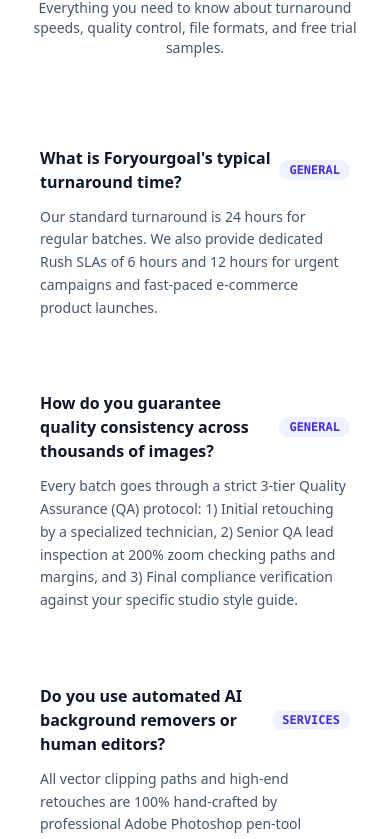
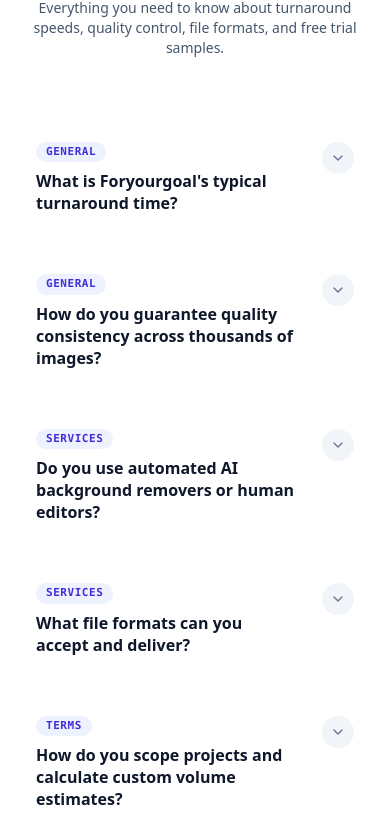
Before and after one commit to mainulislamik/foryourgoal, a Next.js app: page / in a window 390 px wide. Shown: the part 9640-10479 px from the top of the page. Built offline with nearby package versions, Linux system fonts and the light colour scheme.

Commit message:
feat(faq): modernize FAQ section with interactive accordion and collapsed-by-default answers

```diff
--- a/src/app/page.tsx
+++ b/src/app/page.tsx
@@ -3,6 +3,7 @@ import Image from "next/image";
 import Link from "next/link";
 import { getSiteContent } from "@/lib/site-content";
 import { BeforeAfterSlider } from "@/components/ui/BeforeAfterSlider";
+import { HomeFaqAccordion } from "@/components/faq/HomeFaqAccordion";
 import {
   FadeIn,
   StaggerContainer,
@@ -503,23 +504,9 @@ export default async function HomePage() {
           </p>
         </FadeIn>
 
-        <StaggerContainer className="grid grid-cols-1 md:grid-cols-2 gap-6 w-full">
-          {faqs.slice(0, 6).map((faq) => (
-            <StaggerItem key={faq.id}>
-              <HoverCard className="p-6 rounded-2xl bg-white border border-slate-200 shadow-sm h-full">
-                <h3 className="text-base font-bold text-slate-900 flex items-center justify-between">
-                  <span>{faq.question}</span>
-                  <span className="text-indigo-700 text-xs uppercase font-mono px-2.5 py-0.5 rounded-full bg-indigo-50 border border-indigo-200 font-semibold">
-                    {faq.category}
-                  </span>
-                </h3>
-                <p className="mt-3 text-sm text-slate-600 leading-relaxed">
-                  {faq.answer}
-                </p>
-              </HoverCard>
-            </StaggerItem>
-          ))}
-        </StaggerContainer>
+        <FadeIn className="w-full">
+          <HomeFaqAccordion faqs={faqs.slice(0, 6)} />
+        </FadeIn>
 
         <div className="text-center mt-10">
           <Link
--- a/src/components/faq/FaqAccordion.tsx
+++ b/src/components/faq/FaqAccordion.tsx
@@ -11,9 +11,7 @@ interface Props {
 
 export function FaqAccordion({ initialFaqs }: Props) {
   const [activeCategory, setActiveCategory] = useState<string>("all");
-  const [openId, setOpenId] = useState<string | null>(
-    initialFaqs.length > 0 ? initialFaqs[0].id : null
-  );
+  const [openId, setOpenId] = useState<string | null>(null);
 
   const categories = [
     { id: "all", label: "All Questions" },
--- /dev/null
+++ b/src/components/faq/HomeFaqAccordion.tsx
@@ -0,0 +1,88 @@
+"use client";
+
+import React, { useState } from "react";
+import { ChevronDown } from "lucide-react";
+import { FaqItem } from "@/lib/site-content";
+
+interface HomeFaqAccordionProps {
+  faqs: FaqItem[];
+}
+
+export function HomeFaqAccordion({ faqs }: HomeFaqAccordionProps) {
+  // By default, no answer is shown directly (all collapsed)
+  const [openId, setOpenId] = useState<string | null>(null);
+
+  const toggleFaq = (id: string) => {
+    setOpenId((prev) => (prev === id ? null : id));
+  };
+
+  return (
+    <div className="grid grid-cols-1 md:grid-cols-2 gap-5 sm:gap-6 w-full items-start">
+      {faqs.map((faq) => {
+        const isOpen = openId === faq.id;
+        return (
+          <div
+            key={faq.id}
+            className={`rounded-2xl border transition-all duration-300 overflow-hidden bg-white ${
+              isOpen
+                ? "border-indigo-500 shadow-md ring-2 ring-indigo-500/10"
+                : "border-slate-200 hover:border-slate-300 hover:shadow-sm"
+            }`}
+          >
+            <button
+              type="button"
+              onClick={() => toggleFaq(faq.id)}
+              aria-expanded={isOpen}
+              aria-controls={`faq-answer-${faq.id}`}
+              className="w-full p-5 sm:p-6 text-left flex items-start justify-between gap-4 focus:outline-none cursor-pointer group"
+            >
+              <div className="flex-1 pr-2">
+                <div className="flex items-center gap-2 mb-2">
+                  <span className="text-[11px] uppercase font-mono font-bold px-2.5 py-0.5 rounded-full bg-indigo-50 border border-indigo-200 text-indigo-700 tracking-wider">
+                    {faq.category}
+                  </span>
+                </div>
+                <h3
+                  className={`text-base font-bold transition-colors leading-snug ${
+                    isOpen
+                      ? "text-indigo-600"
+                      : "text-slate-900 group-hover:text-indigo-600"
+                  }`}
+                >
+                  {faq.question}
+                </h3>
+              </div>
+
+              <div
+                className={`w-8 h-8 rounded-full flex items-center justify-center shrink-0 transition-all duration-300 ${
+                  isOpen
+                    ? "bg-indigo-600 text-white shadow-xs"
+                    : "bg-slate-100 text-slate-500 group-hover:bg-indigo-50 group-hover:text-indigo-600"
+                }`}
+              >
+                <ChevronDown
+                  className={`w-4 h-4 transition-transform duration-300 ${
+                    isOpen ? "rotate-180" : ""
+                  }`}
+                />
+              </div>
+            </button>
+
+            <div
+              id={`faq-answer-${faq.id}`}
+              className={`grid transition-all duration-300 ease-in-out ${
+                isOpen ? "grid-rows-[1fr] opacity-100" : "grid-rows-[0fr] opacity-0"
+              }`}
+            >
+              <div className="overflow-hidden">
+                <div className="px-5 pb-5 sm:px-6 sm:pb-6 pt-0 text-sm text-slate-600 leading-relaxed border-t border-slate-100 bg-slate-50/50">
+                  <p className="pt-3">{faq.answer}</p>
+                </div>
+              </div>
+            </div>
+          </div>
+        );
+      })}
+    </div>
+  );
+}
```
